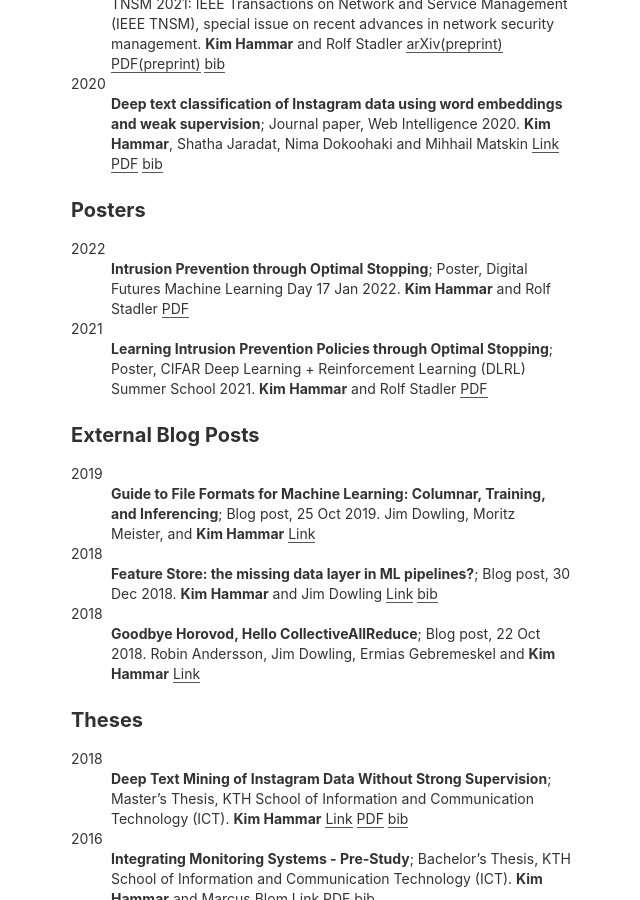
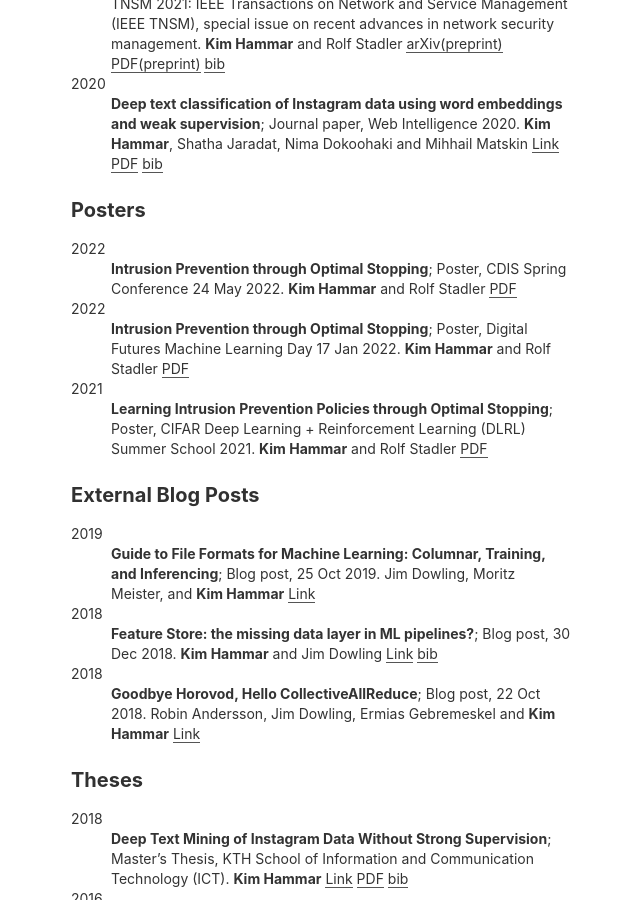
Before and after one commit to Limmen/Limmen.github.io, a Jekyll site: the page built from publications.md, in a window 1280 px wide and 900 px high, scrolled down 1544 px. Shown: the whole window, without its empty margins (319-959 px from the left). Built offline with Jekyll 4.4.1, drawn with Linux system fonts in a browser that asks for light colours.

Commit message:
add poster

```diff
--- a/publications.md
+++ b/publications.md
@@ -80,6 +80,12 @@
 ### Posters
 
 2022
+:   **Intrusion Prevention through Optimal Stopping**; Poster, CDIS Spring Conference 24 May 2022.
+    **Kim Hammar** and Rolf Stadler
+	[PDF](/assets/papers/CDIS_Conference_Poster_24_May_Hammar_Stadler.pdf)
+
+
+2022
 :   **Intrusion Prevention through Optimal Stopping**; Poster, Digital Futures Machine Learning Day 17 Jan 2022.
     **Kim Hammar** and Rolf Stadler
 	[PDF](/assets/papers/ML_Day_KTH_Poster_17_Jan_2022_Hammar_Stadler.pdf)
```
Also changed, not shown: 1 other file.
